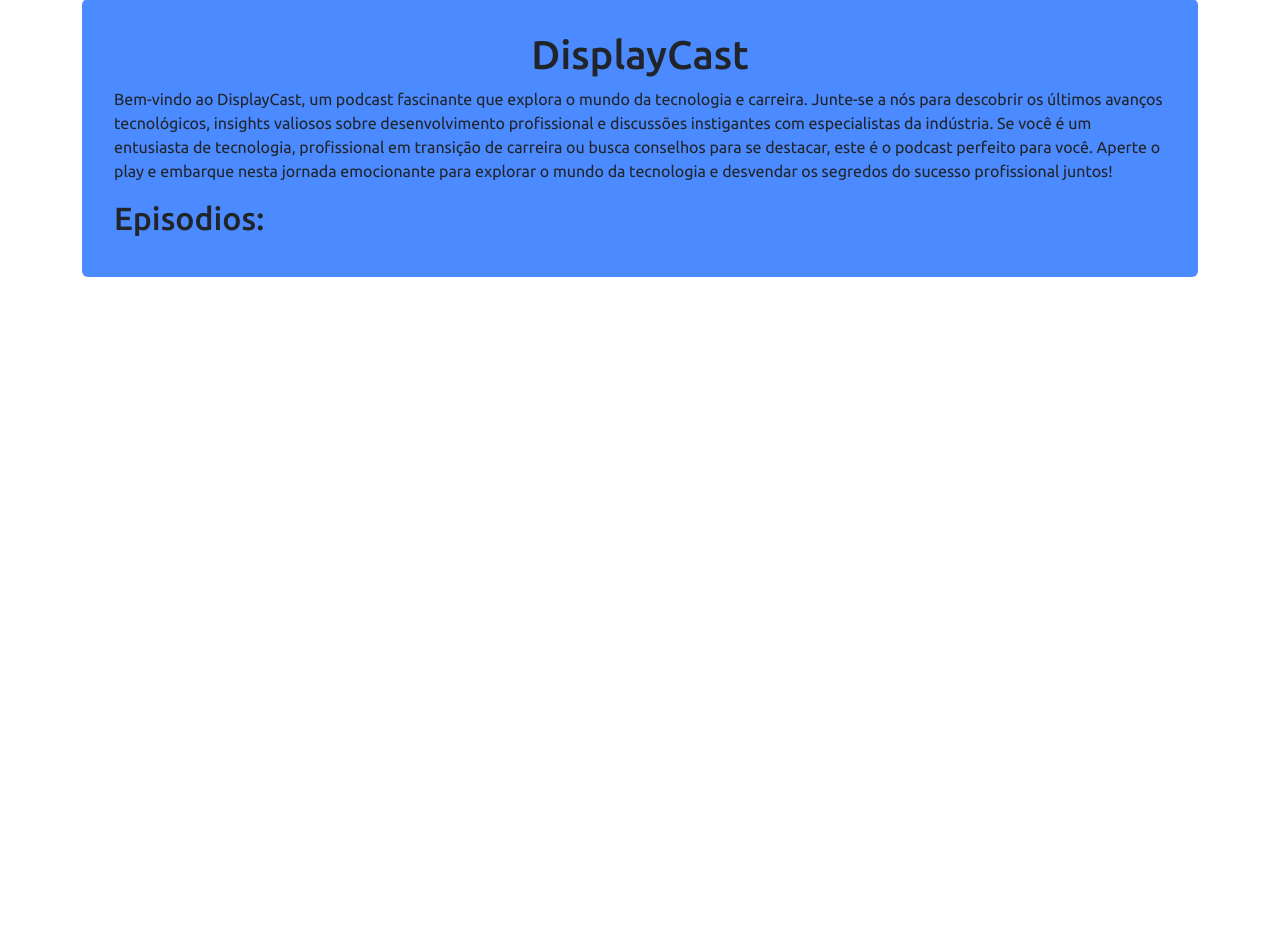
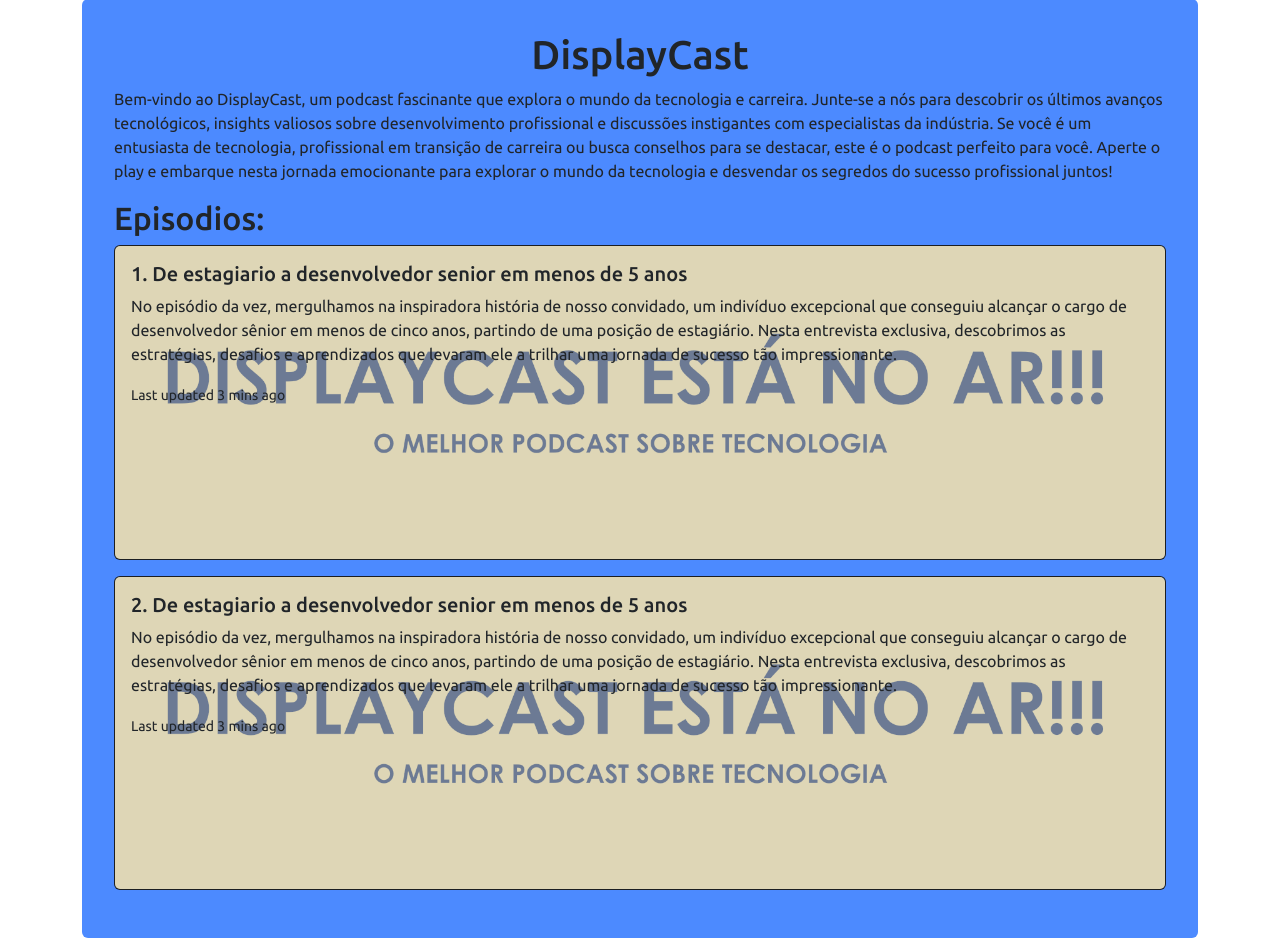
Before and after one commit to vytorrennan/Site-do-Display-Lab, a Flask app: page /projetos/displayCast in a window 1280 px wide. Shown: the part 266-1204 px from the top of the page. Before the commit the page ends 543 px from the top, so only its background shows below. Run offline with Flask 3, Linux system fonts and the light colour scheme.

Commit message:
Adicionado prototipo de card de episodio na pagina do DisplayCast

```diff
--- a/templates/postsProjetos/displayCast.html
+++ b/templates/postsProjetos/displayCast.html
@@ -19,7 +19,26 @@
 </div>
 
 <div id="todosEpisodios">
-
+    <div class="card text-bg-dark mb-3 w-100 text-dark">
+      <a href="#" class="text-dark text-decoration-none">
+        <img src="{{ url_for('static', filename='imgs/postsProjetos/displayCast/displayCastBanner.png') }}" class="card-img" alt="..." style="object-fit: cover; filter: grayscale(80%);">
+        <div class="card-img-overlay">
+          <h5 class="card-title">1. De estagiario a desenvolvedor senior em menos de 5 anos</h5>
+          <p class="card-text">No episódio da vez, mergulhamos na inspiradora história de nosso convidado, um indivíduo excepcional que conseguiu alcançar o cargo de desenvolvedor sênior em menos de cinco anos, partindo de uma posição de estagiário. Nesta entrevista exclusiva, descobrimos as estratégias, desafios e aprendizados que levaram ele a trilhar uma jornada de sucesso tão impressionante.</p>
+          <p class="card-text"><small>Last updated 3 mins ago</small></p>
+        </div>
+      </a>
+    </div>
+    <div class="card text-bg-dark mb-3 w-100 ">
+      <a href="#" class="text-dark text-decoration-none">
+        <img src="{{ url_for('static', filename='imgs/postsProjetos/displayCast/displayCastBanner.png') }}" class="card-img" alt="..." style="object-fit: cover; filter: grayscale(80%);">
+        <div class="card-img-overlay">
+          <h5 class="card-title">2. De estagiario a desenvolvedor senior em menos de 5 anos</h5>
+          <p class="card-text">No episódio da vez, mergulhamos na inspiradora história de nosso convidado, um indivíduo excepcional que conseguiu alcançar o cargo de desenvolvedor sênior em menos de cinco anos, partindo de uma posição de estagiário. Nesta entrevista exclusiva, descobrimos as estratégias, desafios e aprendizados que levaram ele a trilhar uma jornada de sucesso tão impressionante.</p>
+          <p class="card-text"><small>Last updated 3 mins ago</small></p>
+        </div>
+      </a>
+  </div>
 </div>
 
 {% endblock %}
```
Also changed, not shown: static/imgs/postsProjetos/displayCast/banner2.svg (added), static/imgs/postsProjetos/displayCast/displayCastBanner.png (added).
